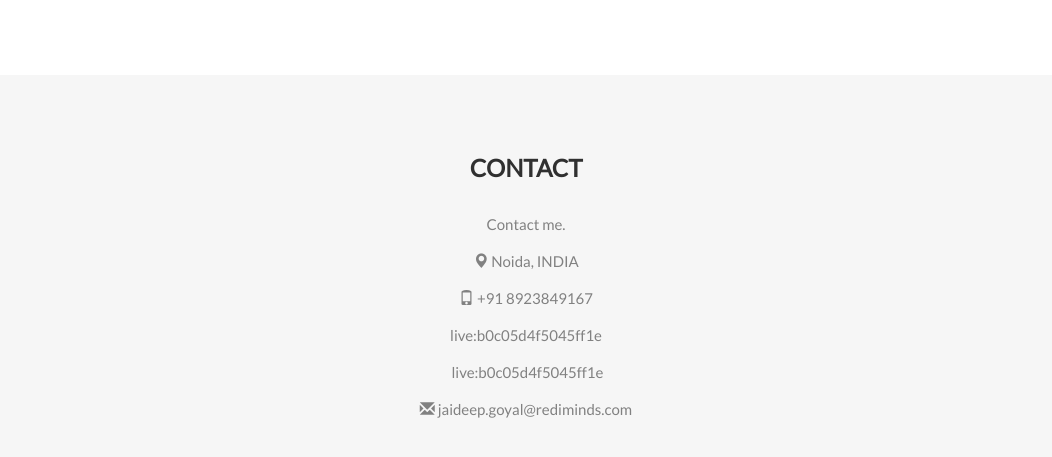
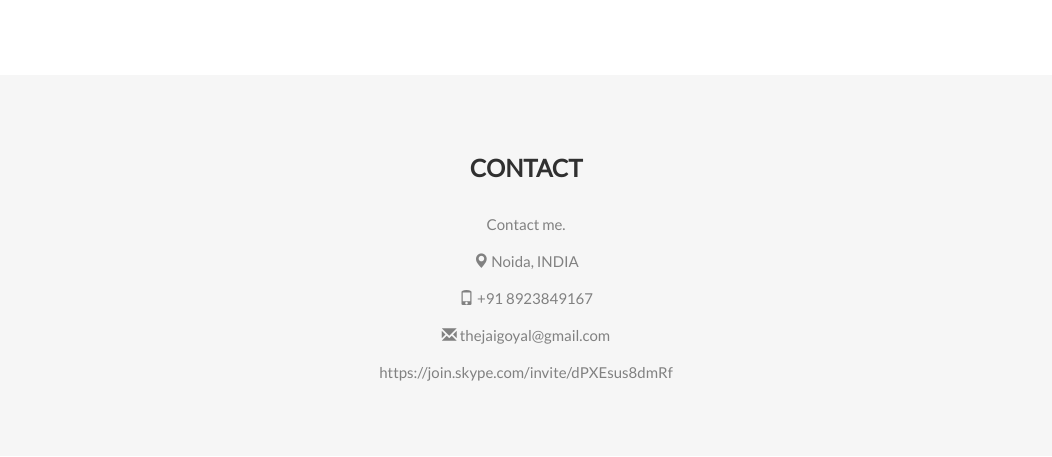
Before and after one commit to thejaigoyal/thejaigoyal.github.io, a plain HTML site: page index.html in a window 1280 px wide. Shown: the part 1624-2081 px from the top of the page, without its empty margins (114-1166 px from the left). Drawn offline with nearby package versions, Linux system fonts and the light colour scheme.

Commit message:
update page with skype invite link

```diff
--- a/index.html
+++ b/index.html
@@ -435,9 +435,8 @@
       <p>Contact me.</p>
       <p><span class="glyphicon glyphicon-map-marker"></span> Noida, INDIA</p>
       <p><span class="glyphicon glyphicon-phone"></span> +91 8923849167</p>
-      <p><i class="fa fa-skype"></i> live:b0c05d4f5045ff1e</p>
-      <p><span class="glyphicon glyphicon-skype"></span> live:b0c05d4f5045ff1e</p>
-      <p><span class="glyphicon glyphicon-envelope"></span> jaideep.goyal@rediminds.com</p>
+      <p><span class="glyphicon glyphicon-envelope"></span> thejaigoyal@gmail.com</p>
+      <p> https://join.skype.com/invite/dPXEsus8dmRf</p>
     </div>
     <!-- <div class="col-sm-7 slideanim">
       <div class="row">
```
